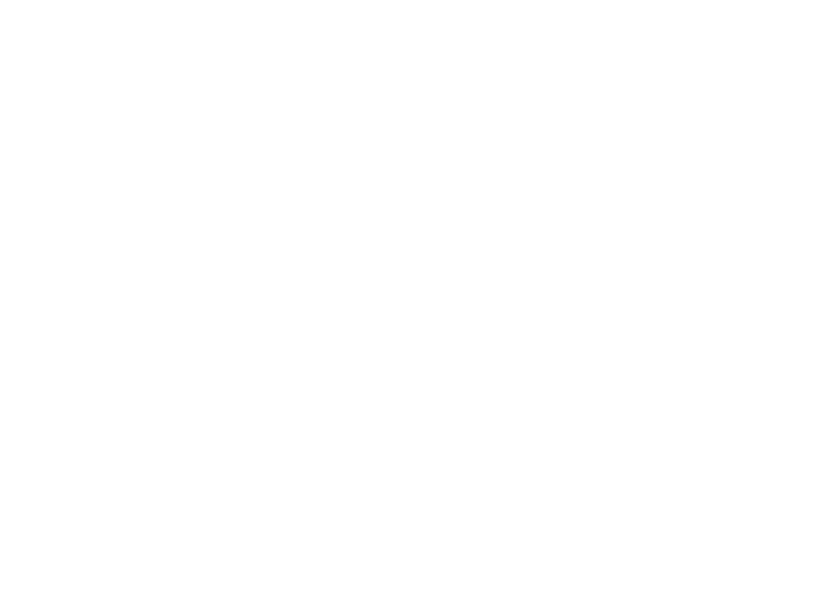
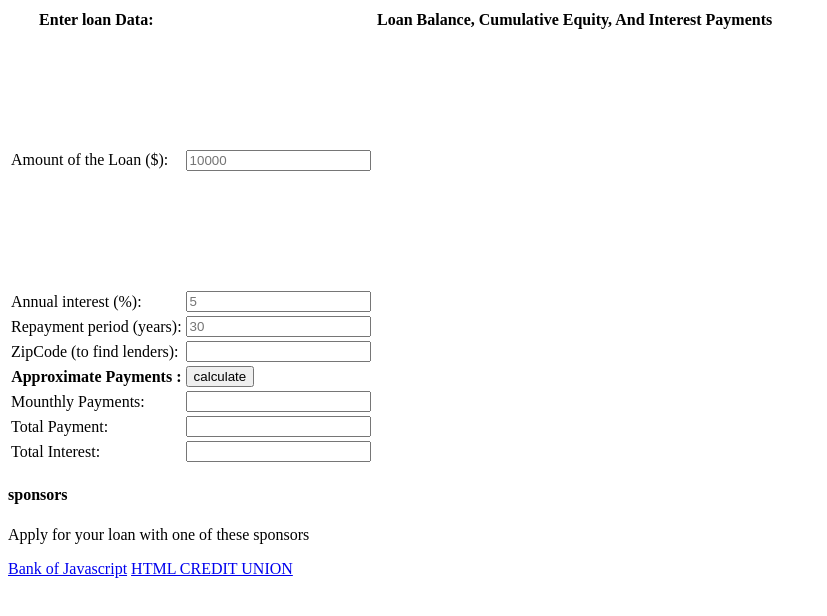
Before and after one commit to rocker-bell/loancalculator, a website: page src/index.html in a window 1280 px wide. Shown: the whole page, without its empty margins (0-827 px from the left). Drawn offline with Linux system fonts and the light colour scheme.

Commit message:
Add main structure html

```diff
--- a/package.json
+++ b/package.json
@@ -2,7 +2,7 @@
   "name": "loancalculator",
   "version": "1.0.0",
   "description": "simple project",
-  "main": "index.js",
+  "main": "main.js",
   "scripts": {
     "test": "test"
   },
--- a/src/index.html
+++ b/src/index.html
@@ -6,6 +6,65 @@
     <title>Loan calculator </title>
 </head>
 <body>
+    <div class="wrapper">
+        <table>
+            <tr>
+                <th>Enter loan Data:</th>
+                <td></td>
+                <th>Loan Balance, Cumulative Equity, And Interest Payments</th>
+            </tr>
 
+            <tr>
+                <td>Amount of the Loan ($):</td>
+                <td><input type="text" placeholder="10000" id="amout"></td>
+                <td><canvas id="graph" width="400" height="250"></canvas></td>
+            </tr>
+
+            <tr>
+                <td>Annual interest (%):</td>
+                <td><input type="text"  placeholder="5" id="annual"></td>
+                <td></td>
+            </tr>
+            <tr>
+                <td>Repayment period (years):</td>
+                <td><input type="text" placeholder="30" id="years"></td>
+                <td></td>
+            </tr>
+            <tr>
+                <td>ZipCode (to find lenders):</td>
+                <td><input type="number"  id="ZipCode"></td>
+                <td></td>
+            </tr>
+            <tr>
+                <th>Approximate Payments :</th>
+                <td><button onclick="calculate()">calculate</button></td>
+            </tr>
+            <tr>
+                <td>Mounthly Payments:</td>
+                <td><input type="number" readonly id="Payment"></td>
+
+            </tr>
+            <tr>
+                <td>Total Payment:</td>
+                <td><input type="number" readonly id="Total"></td>
+            </tr>
+            <tr>
+                <td>Total Interest:</td>
+                <td><input type="number" readonly id="Interest"></td>
+            </tr>
+        </table>
+        <div class="description">
+            <div class="sponsors">
+                <h4>sponsors</h4>
+                <div class="sponsor-links">
+                    <p>Apply for your loan with one of these sponsors</p>
+                    <span class="links">
+                        <a href="#">Bank of Javascript</a>
+                        <a href="#">HTML CREDIT UNION</a>
+                    </span>
+                </div>
+            </div>
+        </div>
+    </div>
 </body>
 </html>
```
